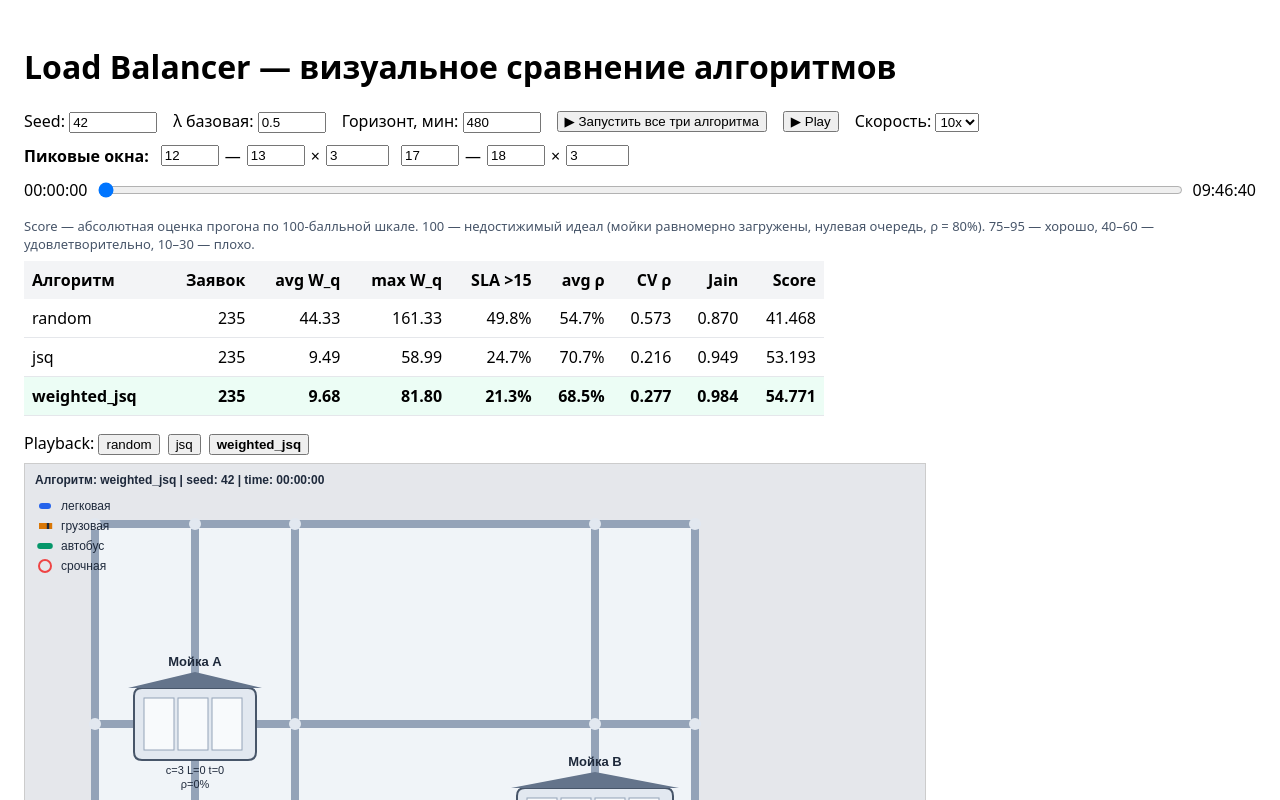
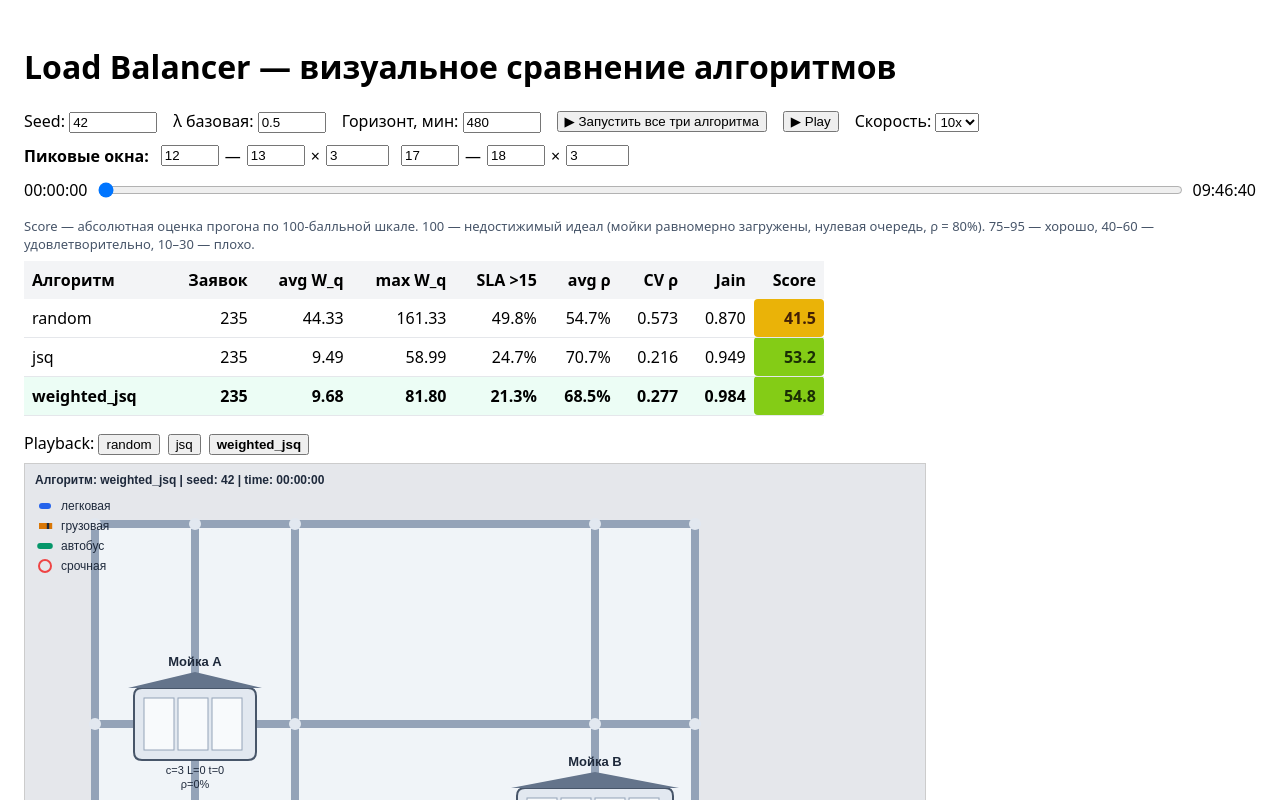
Before and after one commit to nesterenko-a/WashCarLoadBalancer, a React (Vite) app in the folder packages/simulator/: page / in a window 1280 px wide. Both pictures are taken after a click on the button "▶ Запустить все три алгоритма". Shown: the top 800 px of the page. Built offline with nearby package versions, Linux system fonts and the light colour scheme.

Commit message:
feat(simulator): colored Score badge in comparison table

```diff
--- a/packages/simulator/src/App.tsx
+++ b/packages/simulator/src/App.tsx
@@ -381,7 +381,7 @@ function ComparisonTable({ results }: { results: Record<AlgoName, SimulationResu
                 <td style={{ textAlign: 'right', padding: 8 }}>{(m.avgRho * 100).toFixed(1)}%</td>
                 <td style={{ textAlign: 'right', padding: 8 }}>{m.cvRho.toFixed(3)}</td>
                 <td style={{ textAlign: 'right', padding: 8 }}>{m.jainFairness.toFixed(3)}</td>
-                <td style={{ textAlign: 'right', padding: 8 }}>{scores[algo].toFixed(3)}</td>
+                <td style={{ textAlign: 'right', padding: 8, ...scoreBadgeStyle(scores[algo]) }}>{scores[algo].toFixed(1)}</td>
               </tr>
             );
           })}
@@ -389,6 +389,14 @@ function ComparisonTable({ results }: { results: Record<AlgoName, SimulationResu
       </table>
     </div>
   );
+}
+
+function scoreBadgeStyle(score: number): React.CSSProperties {
+  if (score >= 75) return { backgroundColor: '#22c55e', color: '#ffffff', borderRadius: 4, fontWeight: 'bold' };
+  if (score >= 50) return { backgroundColor: '#84cc16', color: '#1a2e05', borderRadius: 4, fontWeight: 'bold' };
+  if (score >= 30) return { backgroundColor: '#eab308', color: '#422006', borderRadius: 4, fontWeight: 'bold' };
+  if (score >= 10) return { backgroundColor: '#f97316', color: '#ffffff', borderRadius: 4, fontWeight: 'bold' };
+  return { backgroundColor: '#ef4444', color: '#ffffff', borderRadius: 4, fontWeight: 'bold' };
 }
 
 function clamp(v: number, min: number, max: number): number {
```
